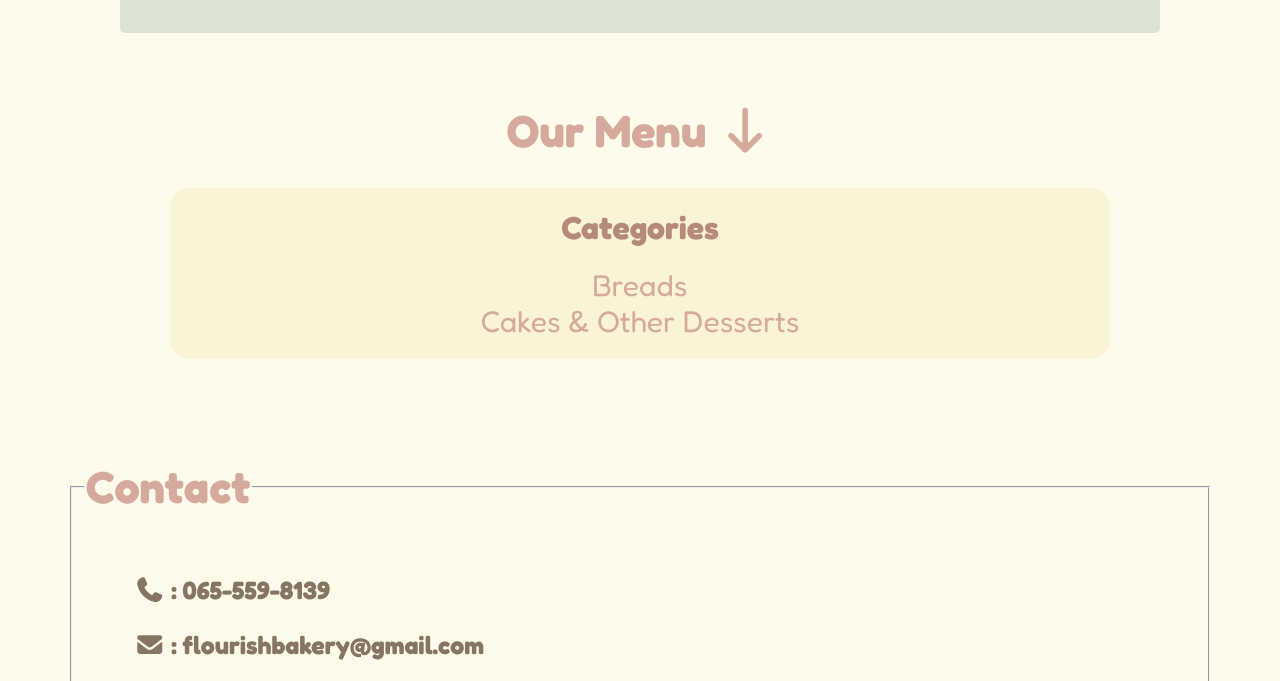
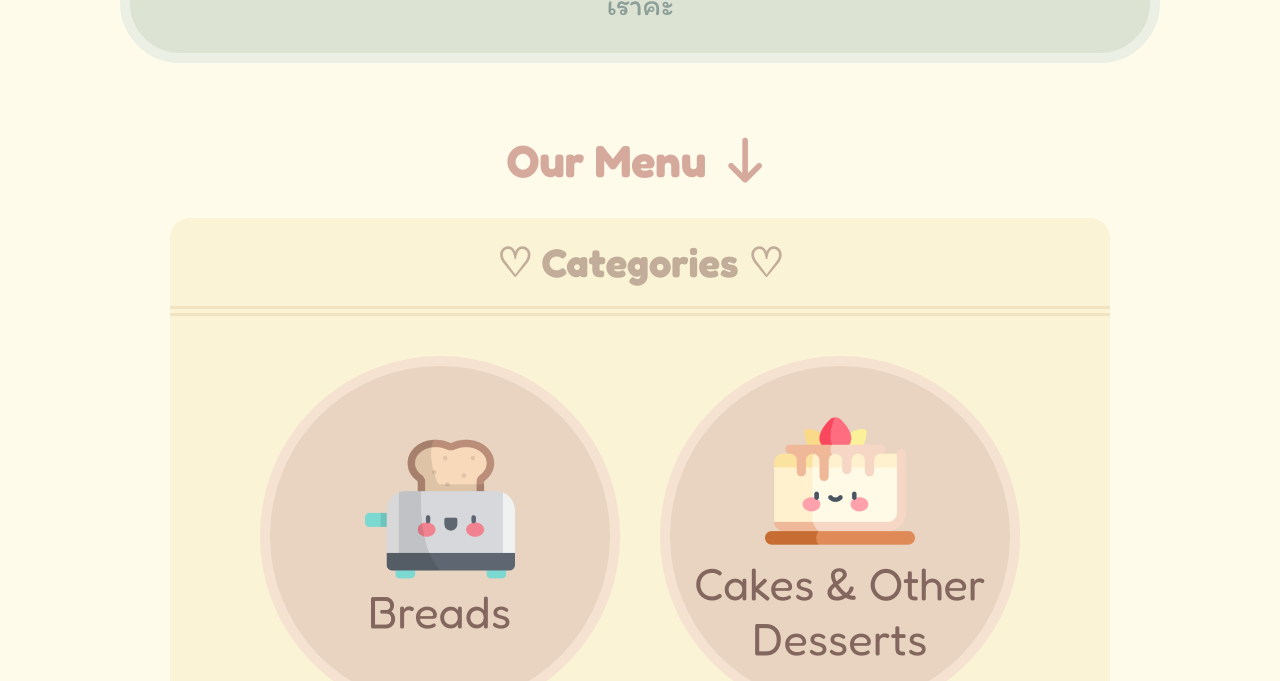
Before and after one commit to nathrada-bua/6809617118_MyShop, a plain HTML site: page index.html in a window 1280 px wide. Shown: the part 619-1300 px from the top of the page. Drawn offline with Linux system fonts and the light colour scheme.

Commit message:
Add styles for category container on home page

```diff
--- a/index.html
+++ b/index.html
@@ -67,12 +67,35 @@
         <i class="fa-solid fa-arrow-down"></i>
       </h1>
       <div id="category-container">
-        <h1 id="category-title">Categories</h1>
-        <a href="./my1stcategory.html" class="category-subtitle">Breads</a>
-        <br />
-        <a href="./my2ndcategory.html" class="category-subtitle"
-          >Cakes & Other Desserts</a
-        >
+        <p id="category-title">
+          <span>♡</span>
+          Categories
+          <span>♡</span>
+        </p>
+
+        <div id="bread-container">
+          <img
+            src="resources/toaster.png"
+            alt="toaster"
+            width="150px"
+            height="150px"
+            class="category-img"
+          />
+          <a href="./my1stcategory.html" class="category-subtitle">Breads</a>
+        </div>
+
+        <div id="cake-container">
+          <img
+            src="resources/cute-cheesecake.png"
+            alt="cheesecake"
+            width="150px"
+            height="150px"
+            class="category-img"
+          />
+          <a href="./my2ndcategory.html" class="category-subtitle"
+            >Cakes & Other Desserts</a
+          >
+        </div>
       </div>
     </div>
 
@@ -161,6 +184,12 @@
       <p class="url-source">
         https://www.bostongirlbakes.com/vanilla-cheesecake/
       </p>
+      <p class="url-source">
+        https://www.flaticon.com/free-icon/cheesecake_11615315?term=bakery+cute&page=1&position=3&origin=search&related_id=11615315
+      </p>
+      <p class="url-source">
+        https://www.flaticon.com/free-icon/toaster_823270?term=bakery+cute&related_id=823270
+      </p>
     </div>
   </body>
   <footer>
--- a/mystyle.css
+++ b/mystyle.css
@@ -29,6 +29,7 @@ body {
 #title-container {
   margin: 0;
   background-color: #fbf3d5;
+  border-bottom: #f2e2c9 10px dotted;
 }
 
 #title {
@@ -49,7 +50,7 @@ body {
 
 #time {
   text-align: center;
-  color: #d6a99d;
+  color: #8d9f9a;
   margin: 30px 100px 0 100px;
   padding-bottom: 45px;
   font-size: 30px;
@@ -71,7 +72,8 @@ body {
   padding: 30px 20px;
   margin: 0 50px;
   background-color: rgb(221, 227, 211);
-  border-radius: 5px;
+  border-radius: 60px;
+  border: rgb(236, 240, 228) 10px solid;
   color: #8d9f9a;
   font-size: 30px;
   font-family: "Itim";
@@ -167,6 +169,7 @@ body {
 }
 
 .url-source {
+  font-size: 16px;
   margin: 10px 0;
 }
 
@@ -193,6 +196,9 @@ body {
   display: flex;
   flex-direction: column;
   align-items: center;
+  background-color: #faf4d9;
+  padding: 30px 0;
+  border-radius: 100px;
 }
 
 #review {
@@ -275,7 +281,7 @@ video {
   }
 }
 
-@media (max-width: 1670px) {
+@media (max-width: 1660px) {
   fieldset {
     width: 100%;
   }
@@ -311,16 +317,24 @@ video {
   margin: 0 100px;
   padding: 20px 0;
   border-radius: 20px;
+  display: flex;
+  flex-wrap: wrap;
+  justify-content: center;
 }
 
 #category-title {
+  font-size: 40px;
+  font-weight: bold;
   margin: 0 0 20px 0;
-  color: #b58a7d;
+  padding: 0 0 20px 0;
+  border-bottom: #f1e3c0 10px double;
+  width: 100%;
+  color: #c1ad9a;
 }
 
 .category-subtitle {
-  font-size: 30px;
-  color: #d6a99d;
+  font-size: 45px;
+  color: #83665e;
   text-decoration: none;
 }
 
@@ -357,3 +371,31 @@ video {
   font-size: 20px;
   border-radius: 30px;
 }
+
+#bread-container {
+  background-color: #e8d4c1;
+  padding: 20px;
+  margin: 20px;
+  width: 300px;
+  height: 300px;
+  border-radius: 200px;
+  border: #f5e2d1 10px solid;
+  display: flex;
+  flex-direction: column;
+  justify-content: center;
+  align-items: center;
+}
+
+#cake-container {
+  background-color: #e8d4c1;
+  padding: 20px;
+  margin: 20px;
+  width: 300px;
+  height: 300px;
+  border-radius: 200px;
+  border: #f5e2d1 10px solid;
+  display: flex;
+  flex-direction: column;
+  justify-content: center;
+  align-items: center;
+}
```
Also changed, not shown: my2ndcategory.html (+1 -1 lines), resources/cheesecake.png (renamed from resources/cheese-cake.jpg), resources/cute-cheesecake.png (added), resources/toaster.png (added).
